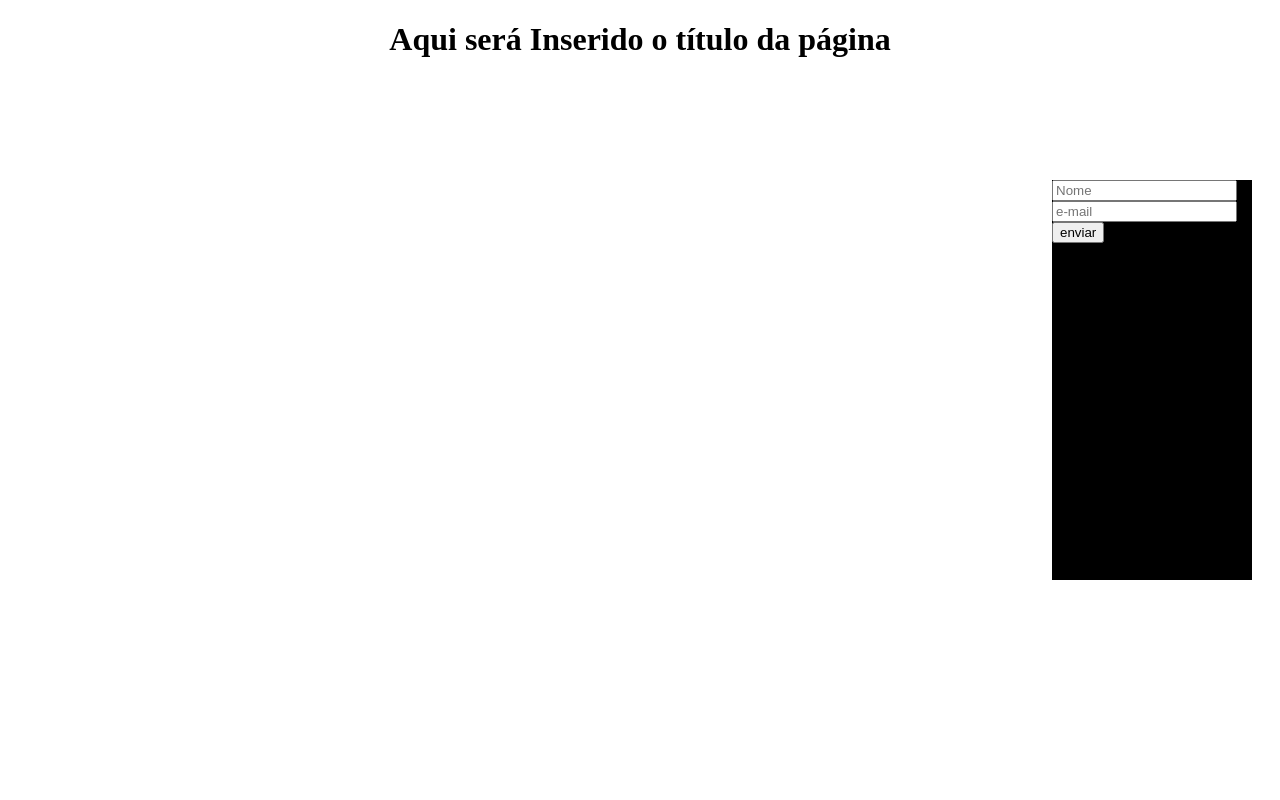
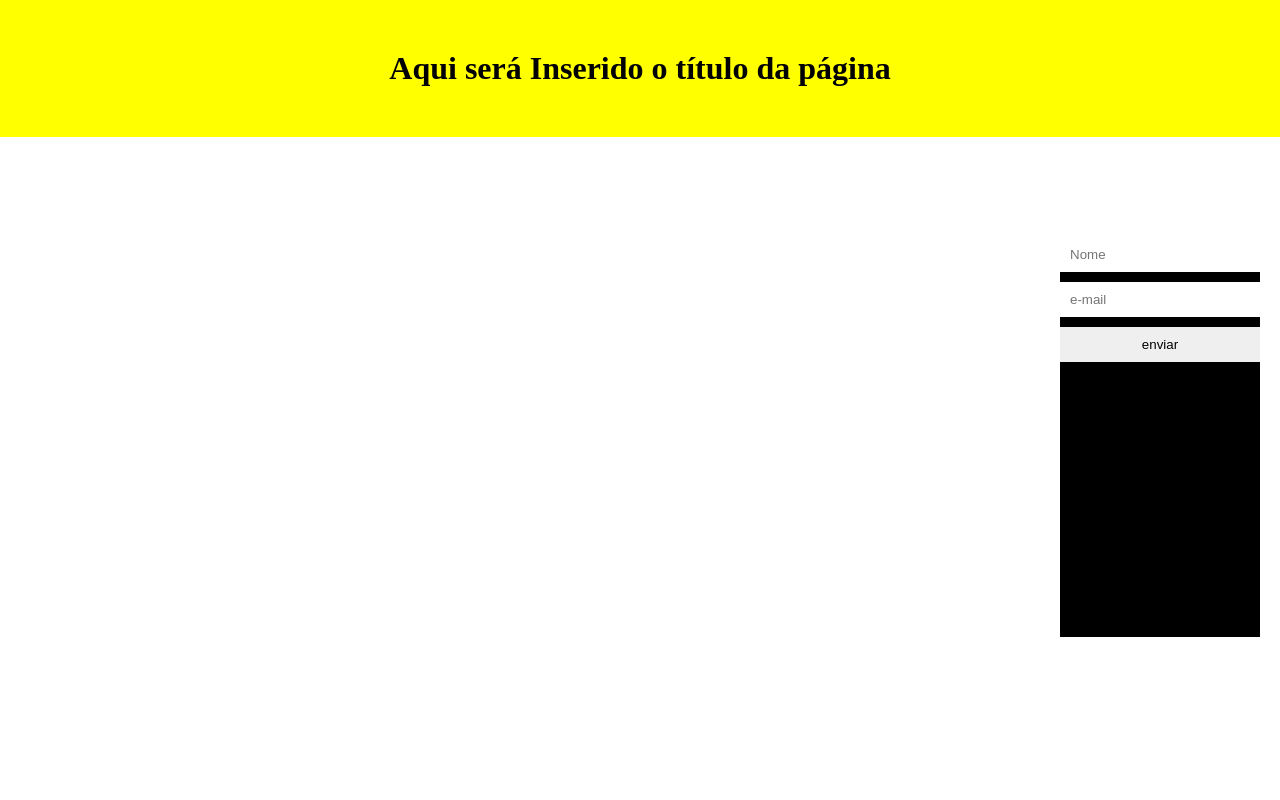
Before and after one commit to robsonmatos1989/landingPage, a plain HTML site: page index.html in a window 1280 px wide. Shown: the top 800 px of the page. Drawn offline with Linux system fonts and the light colour scheme.

Commit message:
Commit
Adicionado rodapé, adicionado background color para o título.

```diff
--- a/index.html
+++ b/index.html
@@ -9,7 +9,7 @@
 <body>
 	<header>
 
-		<h1 class="cabecalho">Aqui será Inserido o título da página</h1>
+		<h1 class="title">Aqui será Inserido o título da página</h1>
 	</header>
 
 
@@ -29,6 +29,8 @@
 
 	</div>
 
-
+<footer>
+	<div class="developer">Developer: Robson Matos</div>
+</footer>
 </body>
 </html>
--- a/style.css
+++ b/style.css
@@ -1,3 +1,7 @@
+*{
+	margin: 0;
+	padding: 0;
+}
 .form{
 	display: flex;
 	height: 400px;
@@ -7,8 +11,24 @@
 	float: right;
 	margin-right: 20px;
 	margin-top: 100px;
+}
+.title{
+	text-align: center;
+	background-color: yellow;
+	padding-bottom: 50px;
+	padding-top: 50px;
 
 }
-.cabecalho{
-	text-align: center;
+.developer{
+	margin-top: 100%;
+	text-align: right;
+	align-content: right;
 }
+input{ /*NESSE CÓDIGO EU FIZ COM QUE O INPUT E SELECT TENHAM MAIS OU MENOS O MESMO
+					ESTILO*/
+	width: 100%;
+	padding: 10px;
+	box-sizing: border-box; /*FAZ COM QUE NÃO TENHA AQUELA PEQUENA DIFERENÇA ENTRE O INPUT E O SELECT*/
+	border: black;
+	margin-bottom: 10px;
+}
```
